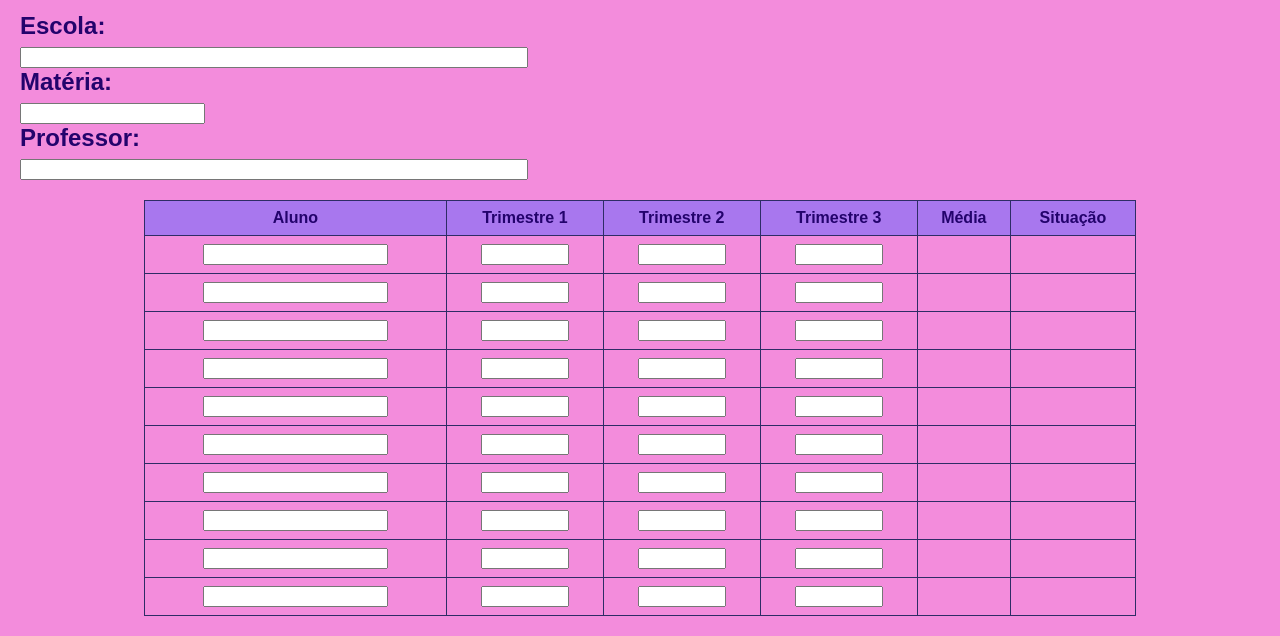
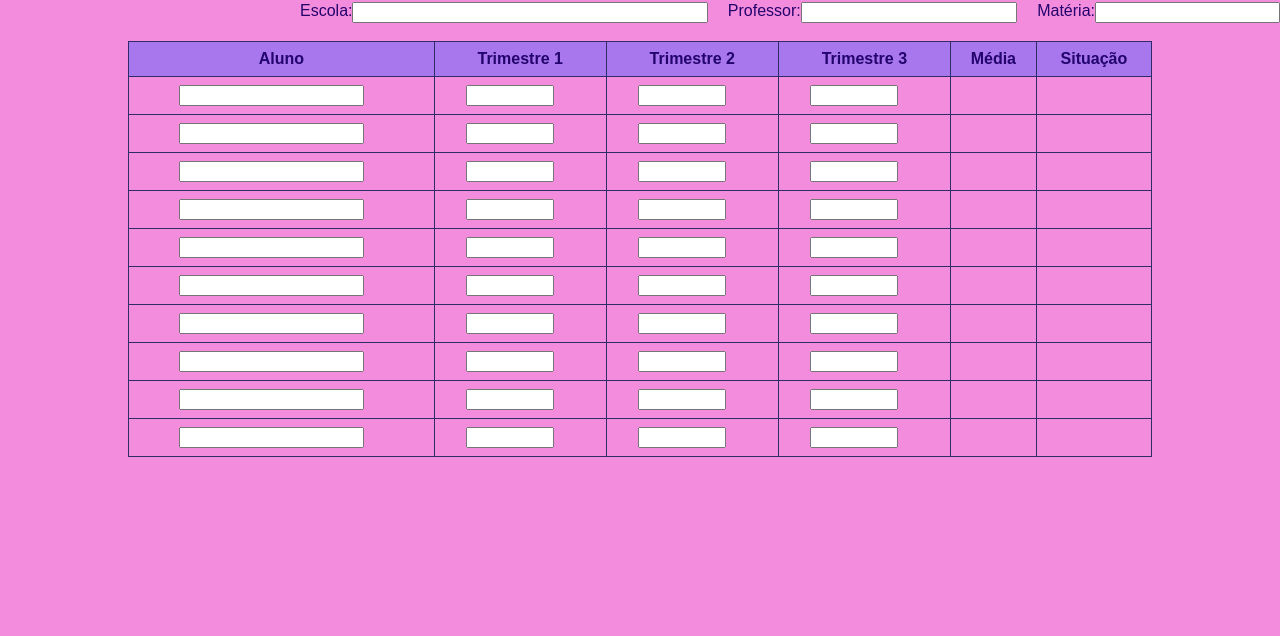
Before and after one commit to renato1706/Notas-trimetrais, a plain HTML site: page index.html in a window 1280 px wide. Shown: the part 392-1028 px from the top of the page. After the commit the page ends 849 px from the top, so only its background shows below. Drawn offline with Linux system fonts and the light colour scheme.

Commit message:
class informacao centralizada e background-color da area situacao modificada

```diff
--- a/index.html
+++ b/index.html
@@ -18,11 +18,9 @@
     </h1>
 
 <div class="informacao">
-    <h2>
-        Escola: <input type="text" class="escola">
-        Matéria: <input type="text" class="materia">
-        Professor: <input type="text" class="professor">
-    </h2>
+         Escola: <input type="text" class="escola">
+         Professor: <input type="text" class="professor">
+         Matéria: <input type="text" class="materia">
 </div>
 
     <table>
--- a/script.js
+++ b/script.js
@@ -17,10 +17,12 @@ function calcularMedia() {
 
         if (media >= 6){
             situacao[n/3].textContent = "Aprovado";
-            situacao[n/3].style.color= "green"
+            situacao[n/3].style.color= "white";
+            situacao[n/3].style.backgroundColor = "green";
         } else {
             situacao[n/3].textContent = "Reprovado";
-            situacao[n/3].style.color = "red"
+            situacao[n/3].style.color = "white";
+            situacao[n/3].style.backgroundColor = "red";
         }
     }
 }
--- a/style.css
+++ b/style.css
@@ -38,7 +38,6 @@ body {
     font-family: Arial, sans-serif;
     background-color: #f38cdc;
     margin: 0;
-    padding: 20px;
 }
 
 img {
@@ -48,17 +47,27 @@ img {
 
 .informacao {
 color: rgb(35, 3, 108);
-width: 100px;
+width: 1000px;
+display: flex;
+justify-content: space-between;
+margin-bottom: 18px;
+margin-left: 300px;
+margin-right: 100px;
+}
+
+input {
+    margin-right: 20px; /* não funcionou */
 }
 
 .escola {
-    width: 500px;
-}
-
-.materia{
-
+    width: 1500px;
+    /* margin-right: 20px; não funcionou*/
 }
 
 .professor {
-    width: 500px;
+    width: 900px;
+    }
+
+.materia{
+width: 200px;
 }
```
